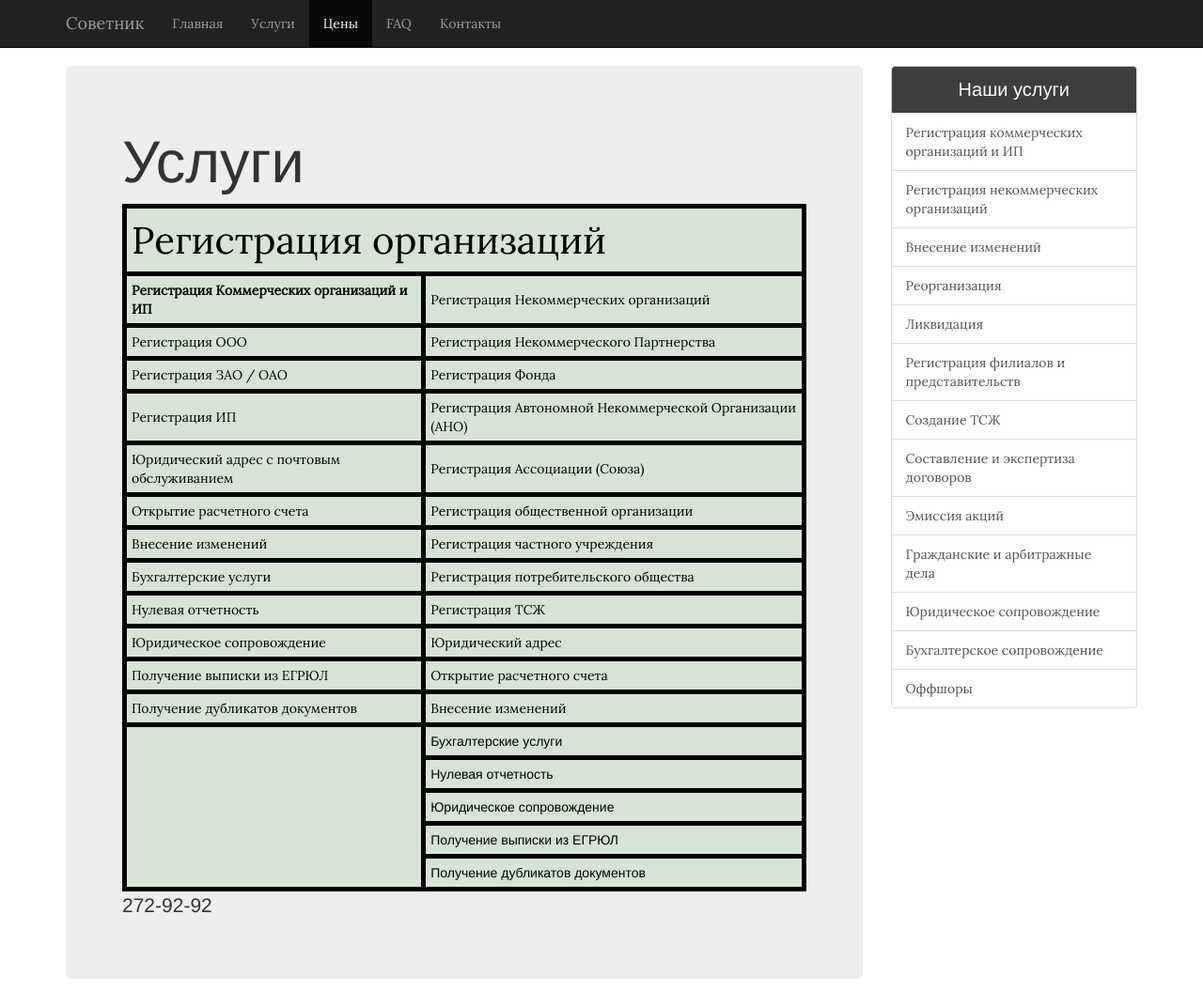
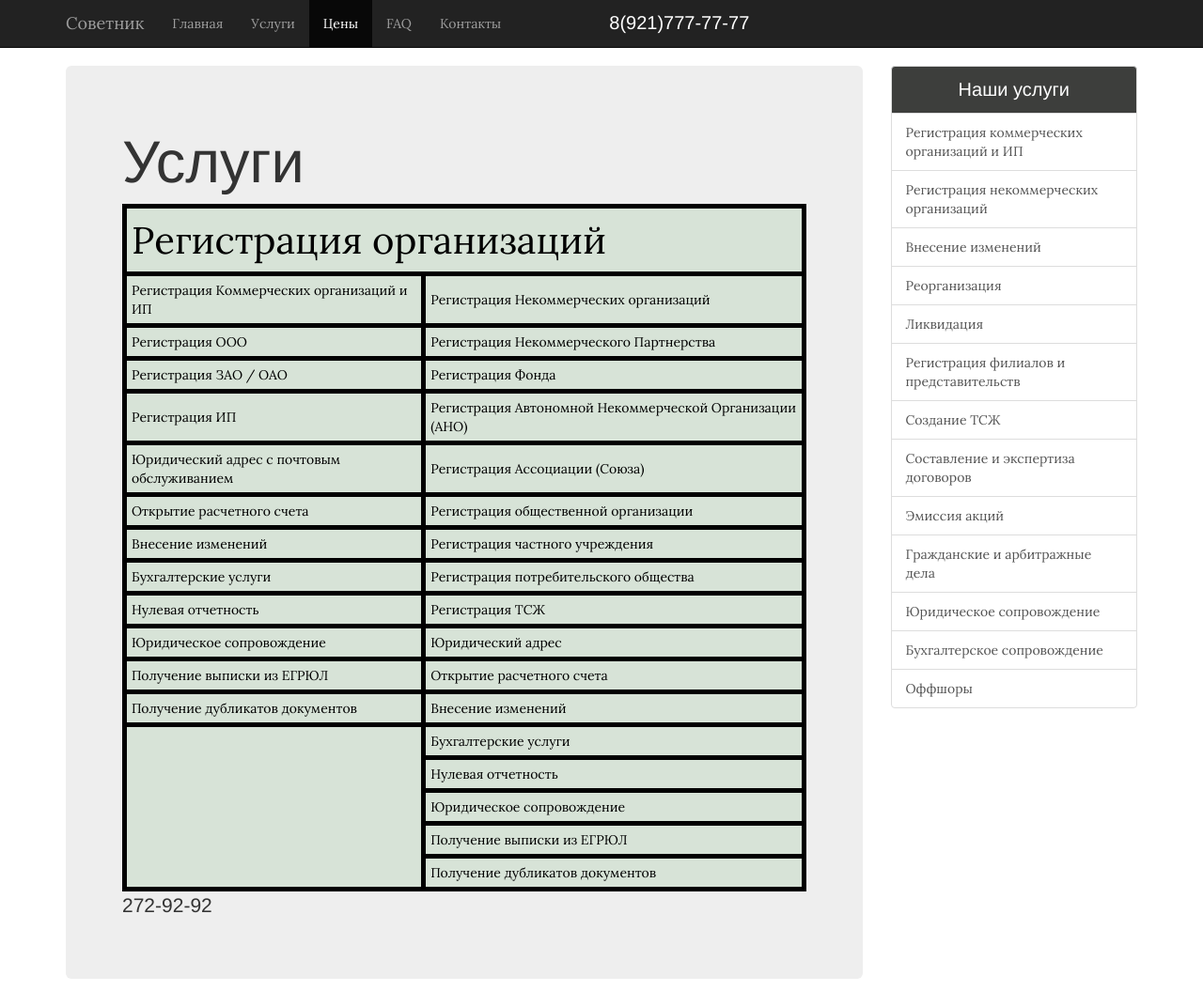
Before and after one commit to SolidShake/Sovetnik, a plain HTML site: page pages/prices.html in a window 1280 px wide. Shown: the whole page at 94% size. Drawn offline with Linux system fonts and the light colour scheme.

Commit message:
some fixes

```diff
--- a/pages/prices.html
+++ b/pages/prices.html
@@ -7,6 +7,7 @@
 	<link rel="stylesheet" href="../css/bootstrap.min.css">
 	<link rel="stylesheet" href="../css/offcanvas.css">
   <link rel="stylesheet" href="../css/style.css">
+  <link rel="shortcut icon" href="../favicon.ico" type="image/x-icon">
   </head>
 
   <body>
@@ -23,6 +24,7 @@
             <li class="active"><a href="./prices.html">Цены</a></li>
             <li><a href="./faq.html">FAQ</a></li>
             <li><a href="./contacts.html">Контакты</a></li>
+            <li><p style="color: white; margin-top: 10px; margin-left: 100px; font-size: 20px;">8(921)777-77-77</p></li>
           </ul>
         </div>
       </div>
@@ -39,7 +41,7 @@
                   <td colspan="2"><a href="#" style="font-size: 40px; text-align: right;">Регистрация организаций</a></td>
               </tr>
               <tr>
-                  <td><a href="#"><b>Регистрация Коммерческих организаций и ИП</b></a></td>
+                  <td><a href="#">Регистрация Коммерческих организаций и ИП</a></td>
                   <td><a href="#">Регистрация Некоммерческих организаций</a></td>
               </tr>
               <tr>
@@ -88,19 +90,19 @@
               </tr>
               <tr>
                   <td rowspan="5"></td>
-                  <td>Бухгалтерские услуги</td>
+                  <td><a href="#">Бухгалтерские услуги</a></td>
               </tr>
               <tr>
-                  <td>Нулевая отчетность</td>
+                  <td><a href="#">Нулевая отчетность</a></td>
               </tr>
               <tr>
-                  <td>Юридическое сопровождение</td>
+                  <td><a href="#">Юридическое сопровождение</a></td>
               </tr>
               <tr>
-                  <td>Получение выписки из ЕГРЮЛ</td>
+                  <td><a href="#">Получение выписки из ЕГРЮЛ</a></td>
               </tr>
               <tr>
-                  <td>Получение дубликатов документов</td>
+                  <td><a href="#">Получение дубликатов документов</a></td>
               </tr>
           </table>
             <p>272-92-92</p>
```
Also changed, not shown: index.html (+3 -1 lines), pages/contacts.html (+2 -0 lines), pages/faq.html (+2 -0 lines), pages/services.html (+2 -0 lines), favicon.ico (added), icon.jpg (added).
